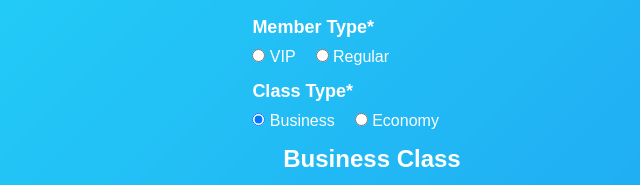
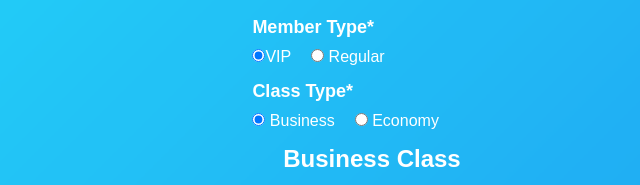
Before and after one commit to Shubham-Joshi-1/Project-Airline, a website: page static/seat-layout.html in a window 1280 px wide. Shown: the part 242-427 px from the top of the page, 268-908 px from the left. Drawn offline with Linux system fonts and the light colour scheme; no server answers.

Commit message:
seat-layout

```diff
--- a/static/seat-layout.html
+++ b/static/seat-layout.html
@@ -1,3 +1,4 @@
+
 <!DOCTYPE html>
 <html lang="en">
 <head>
@@ -97,21 +98,19 @@
             transition: background-color 0.2s, transform 0.2s;
             font-size: clamp(0.7rem, 3vw, 0.9rem);
         }
-
         .seat + label:hover {
             background-color: #a8a8a8;
             transform: scale(1.1);
         }
 
+
         .seat:checked + label {
             background-color: #6bffa5;
         }
-
         .seat.occupied + label {
             background-color: #ff6b6b;
             cursor: not-allowed;
         }
-
         .walkway {
             width: 15px;
         }
@@ -252,15 +251,15 @@
             <div class="form-group">
                 <label class="size">Member Type*</label>
                 <div class="member-type-group">
-                    <label><input type="radio" name="member-type" value="vip" required> VIP</label>
-                    <label><input type="radio" name="member-type" value="regular" required> Regular</label>
+                    <label><input type="radio" name="memberType" value="vip"  checked >VIP</label>
+                    <label><input type="radio" name="memberType" value="regular" r> Regular</label>
                 </div>
             </div>
             <div class="form-group">
                 <label class="size">Class Type*</label>
                 <div class="member-type-group">
-                    <label><input type="radio" name="seat-type" value="business" checked> Business</label>
-                    <label><input type="radio" name="seat-type" value="economy"> Economy</label>
+                    <label><input type="radio" name="seatClass" value="business" checked> Business</label>
+                    <label><input type="radio" name="seatClass" value="economy"> Economy</label>
                 </div>
             </div>
 
@@ -297,7 +296,7 @@
 
             // Display toggle for seat type (business/economy)
             function displayToggle() {
-                let value = document.querySelector('input[name="seat-type"]:checked').value;
+                let value = document.querySelector('input[name="seatClass"]:checked').value;
                 if (value === "business") {
                     economySection.style.display = "none";
                     businessSection.style.display = "block";
@@ -308,7 +307,7 @@
             }
 
             // Add event listeners to the seat type radio buttons
-            let seatTypeRadios = document.querySelectorAll('input[name="seat-type"]');
+            let seatTypeRadios = document.querySelectorAll('input[name="seatClass]');
             seatTypeRadios.forEach(radio => {
                 radio.addEventListener('change', displayToggle);
             });
```
